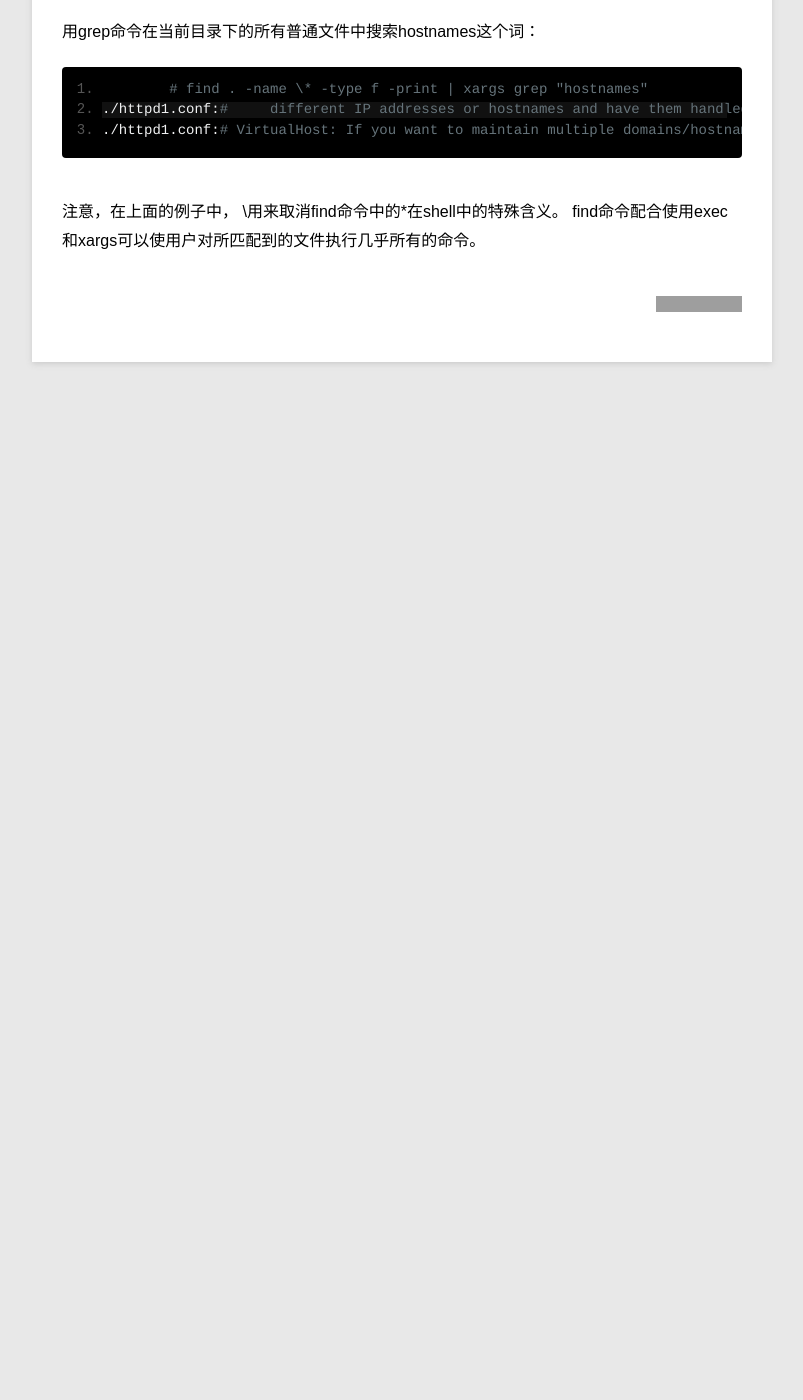
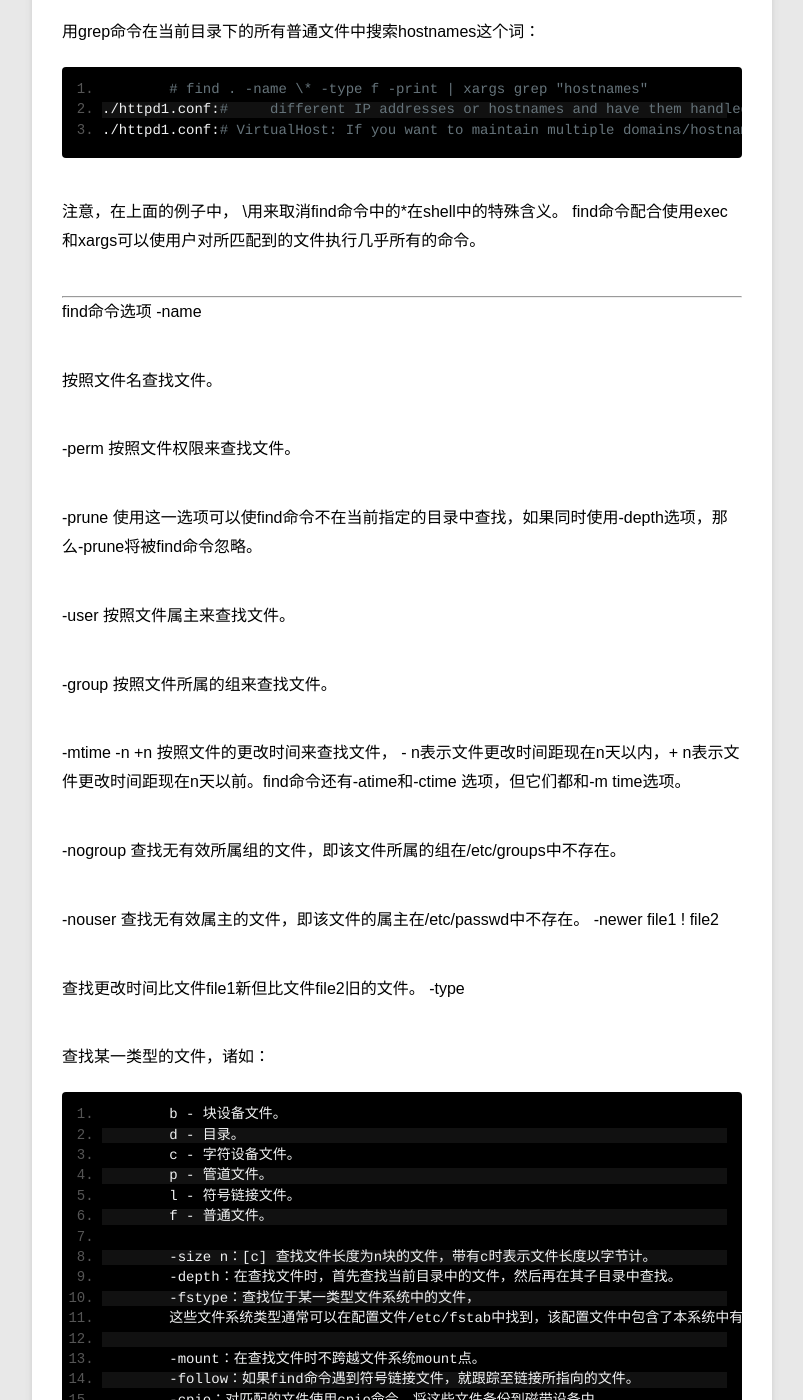
Before and after one commit to tangzhezhi/tangblog, a Jekyll site: the page built from _posts/opinion/2014-03-04-linux_find.md, in a window 1280 px wide and 1400 px high, scrolled down 2229 px. Shown: the whole window, without its empty margins (78-881 px from the left). Built offline with Jekyll 4.4.1, drawn with Linux system fonts in a browser that asks for light colours; Markdown is read by kramdown in place of the engine named in the settings; comment, search, counter and statistics services are not loaded; before the commit the page ends 2859 px from its top, so only the background shows below that; some of the changed text lies outside the part shown; grey boxes are pictures that could not be loaded.

Commit message:
Signed-off-by: tangzhezhi <330882908@qq.com>

````diff
--- a/_posts/opinion/2014-03-04-linux_find.md
+++ b/_posts/opinion/2014-03-04-linux_find.md
@@ -98,3 +98,77 @@ $ find . -name "*.conf" -mtime +5 -ok rm { } \;
 ```
 注意，在上面的例子中， \用来取消find命令中的*在shell中的特殊含义。
 find命令配合使用exec和xargs可以使用户对所匹配到的文件执行几乎所有的命令。
+
+
+
+------
+
+find命令选项
+-name
+
+按照文件名查找文件。
+
+-perm
+按照文件权限来查找文件。
+
+-prune
+使用这一选项可以使find命令不在当前指定的目录中查找，如果同时使用-depth选项，那么-prune将被find命令忽略。
+
+-user
+按照文件属主来查找文件。
+
+-group
+按照文件所属的组来查找文件。
+
+-mtime -n +n
+按照文件的更改时间来查找文件， - n表示文件更改时间距现在n天以内，+ n表示文件更改时间距现在n天以前。find命令还有-atime和-ctime 选项，但它们都和-m time选项。
+
+-nogroup
+查找无有效所属组的文件，即该文件所属的组在/etc/groups中不存在。
+
+-nouser
+查找无有效属主的文件，即该文件的属主在/etc/passwd中不存在。
+-newer file1 ! file2
+
+查找更改时间比文件file1新但比文件file2旧的文件。
+-type
+
+查找某一类型的文件，诸如：
+
+```
+	b - 块设备文件。
+	d - 目录。
+	c - 字符设备文件。
+	p - 管道文件。
+	l - 符号链接文件。
+	f - 普通文件。
+
+	-size n：[c] 查找文件长度为n块的文件，带有c时表示文件长度以字节计。
+	-depth：在查找文件时，首先查找当前目录中的文件，然后再在其子目录中查找。
+	-fstype：查找位于某一类型文件系统中的文件，
+	这些文件系统类型通常可以在配置文件/etc/fstab中找到，该配置文件中包含了本系统中有关文件系统的信息。
+
+	-mount：在查找文件时不跨越文件系统mount点。
+	-follow：如果find命令遇到符号链接文件，就跟踪至链接所指向的文件。
+	-cpio：对匹配的文件使用cpio命令，将这些文件备份到磁带设备中。
+
+	另外,下面三个的区别:
+   -amin n
+　　查找系统中最后N分钟访问的文件
+
+　　-atime n
+　　查找系统中最后n*24小时访问的文件
+
+　　-cmin n
+　　查找系统中最后N分钟被改变文件状态的文件
+
+　　-ctime n
+　　查找系统中最后n*24小时被改变文件状态的文件
+
+   　-mmin n
+　　查找系统中最后N分钟被改变文件数据的文件
+
+　　-mtime n
+　　查找系统中最后n*24小时被改变文件数据的文件
+```
+------
````
